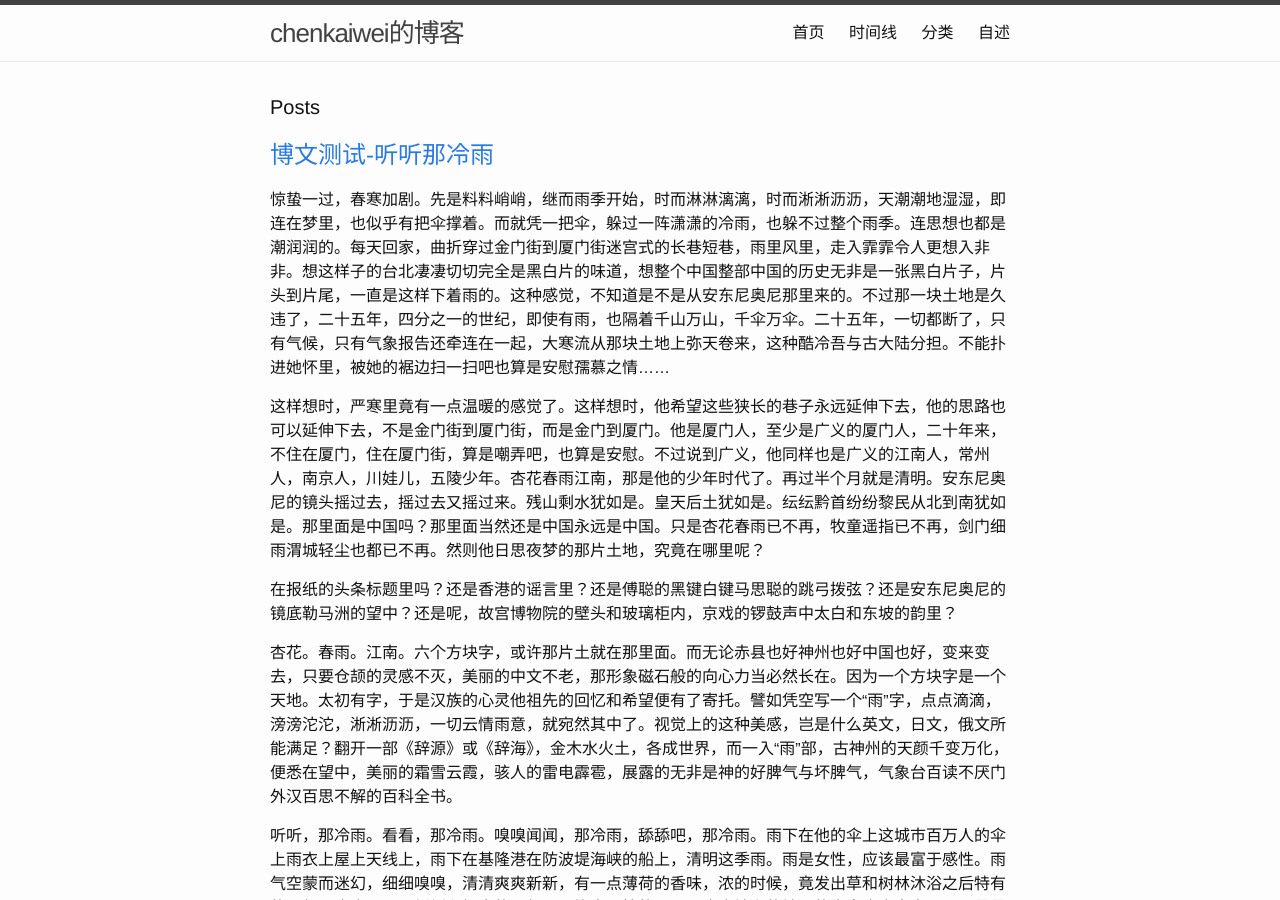
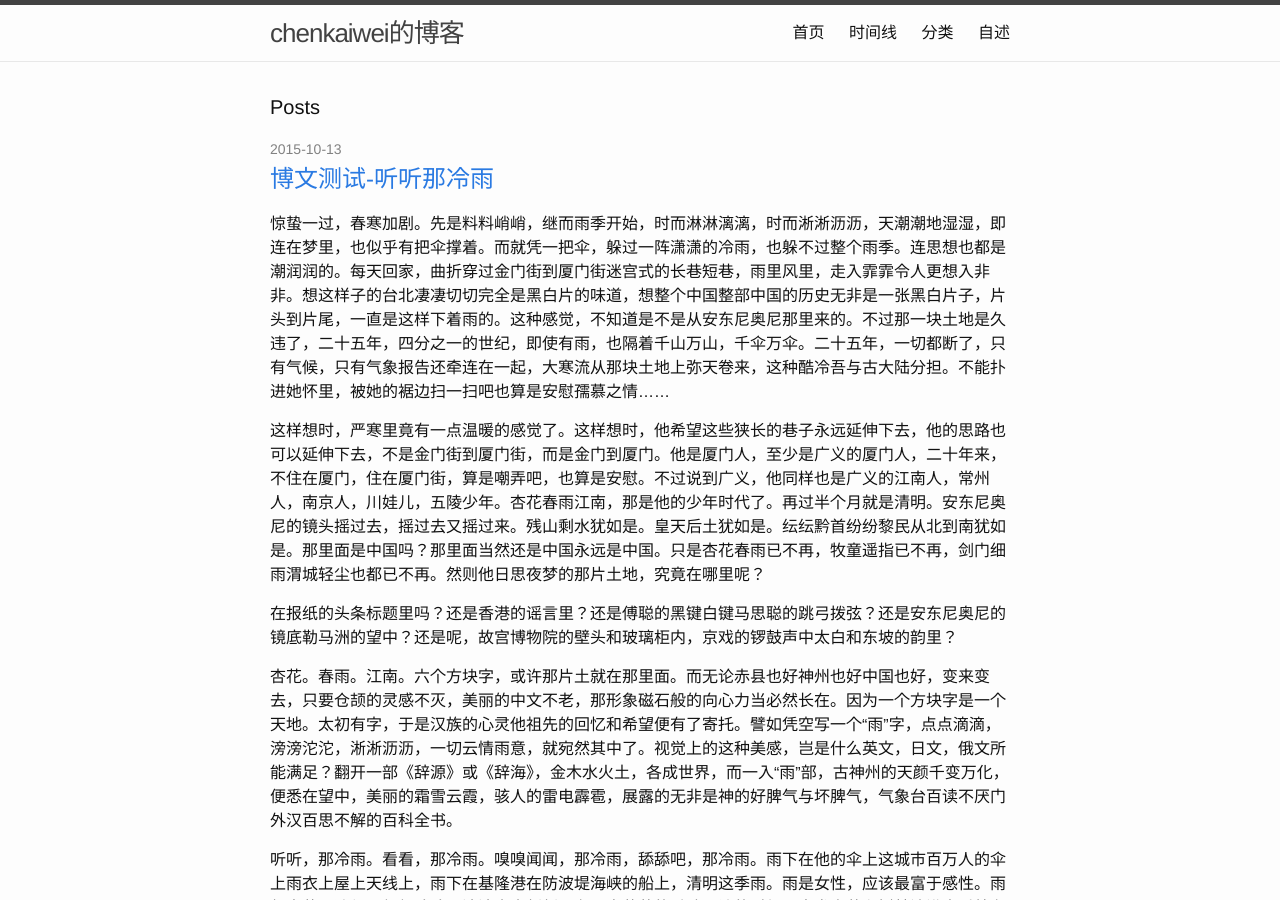
Before and after one commit to chenkaiwei/chenkaiwei.github.com, a Jekyll site: the page built from index.html, in a window 1280 px wide and 900 px high. Built offline with Jekyll 4.4.1, drawn with Linux system fonts in a browser that asks for light colours.

Commit message:
日期格式，首页

```diff
--- a/index.html
+++ b/index.html
@@ -9,7 +9,7 @@
   <ul class="post-list">
     {% for post in site.posts %}
       <li>
-        <span class="post-meta">{{ page.date | date: "%Y-%m-%d" }}</span>
+        <span class="post-meta">{{ post.date | date: "%Y-%m-%d" }}</span>
         <h2>
           <a class="post-link" href="{{ post.url | prepend: site.baseurl }}">{{ post.title }}</a>
         </h2>
```
